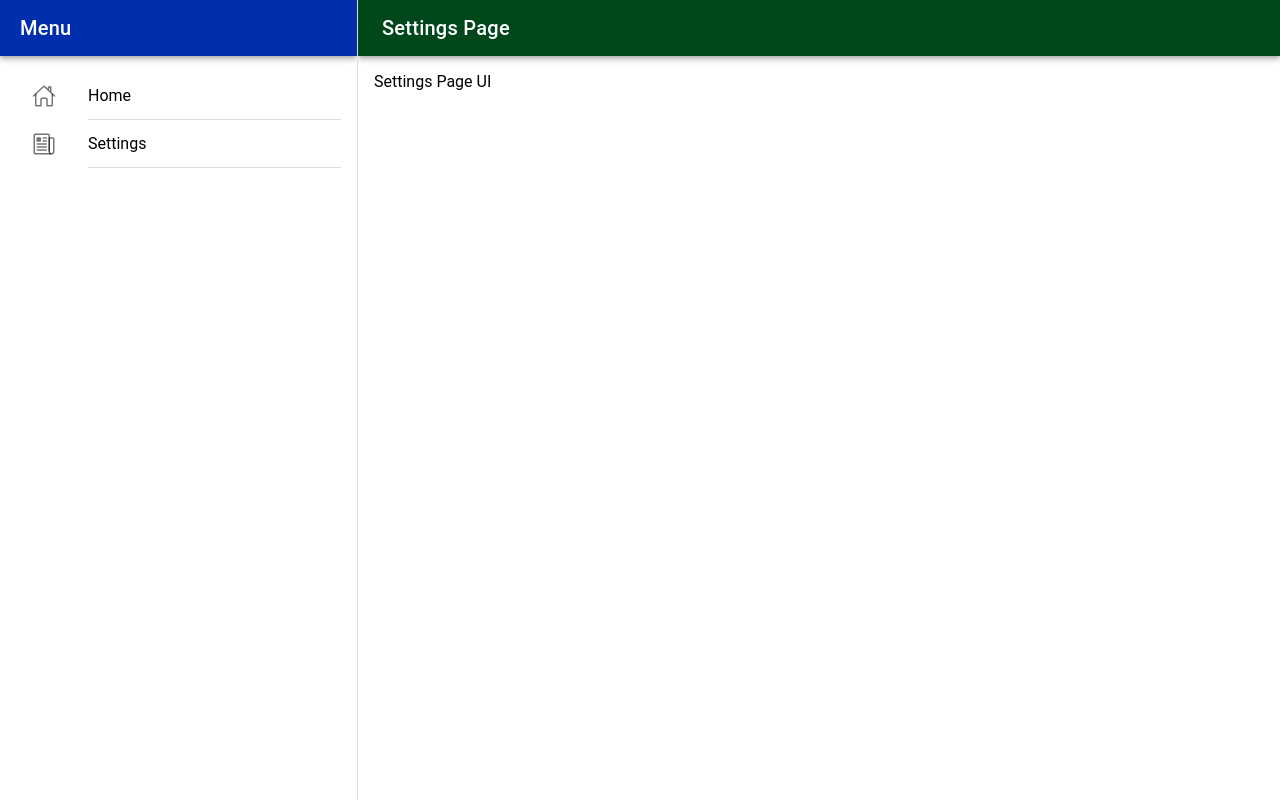
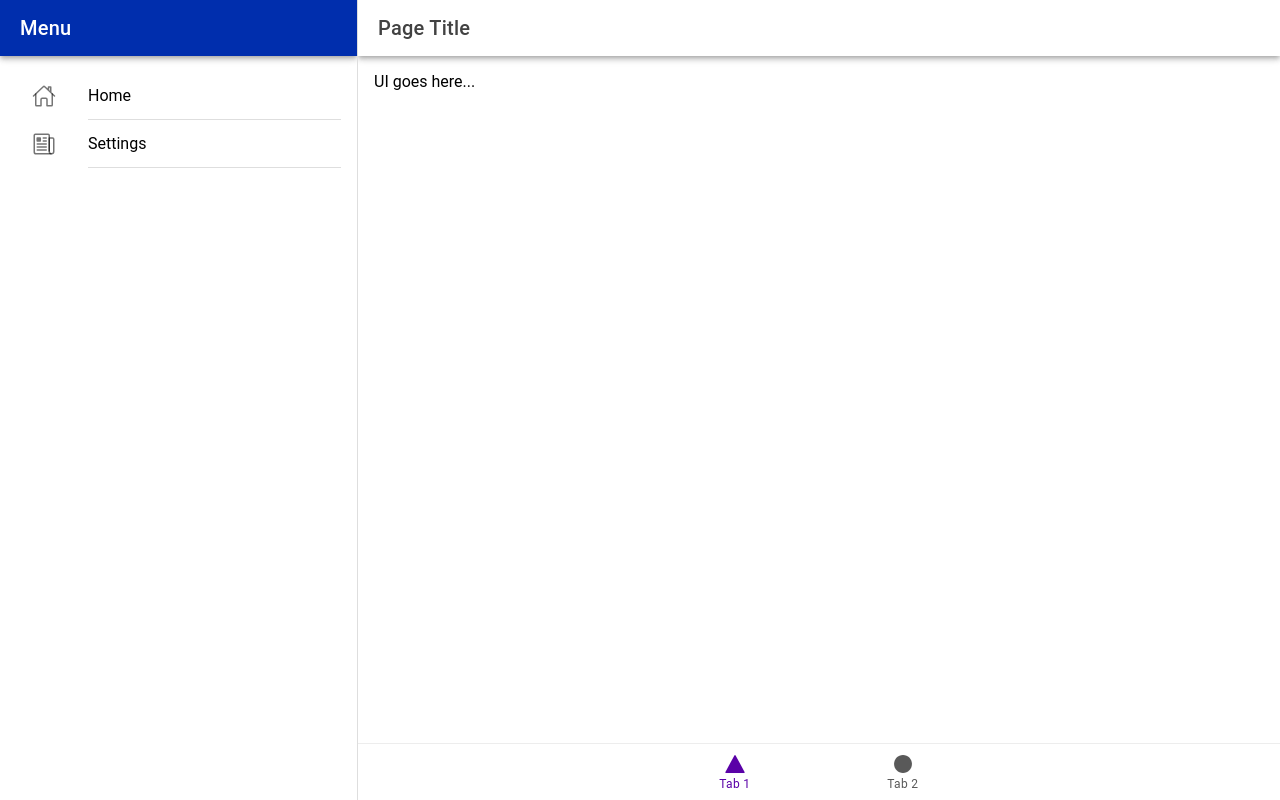
Before and after one commit to nayak-nirmalya/ionic-playground, a React (Vite) app: page /app/settings/tab1 in a window 1280 px wide. Built offline with nearby package versions, Linux system fonts and the light colour scheme.

Commit message:
minor bug fixes: tabs in setting page

```diff
--- a/src/pages/List.tsx
+++ b/src/pages/List.tsx
@@ -4,9 +4,6 @@ import {
   IonHeader,
   IonMenuButton,
   IonPage,
-  IonTabBar,
-  IonTabButton,
-  IonTabs,
   IonTitle,
   IonToolbar,
 } from "@ionic/react";
@@ -14,11 +11,17 @@ import React from "react";
 
 const List: React.FC = () => {
   return (
-    <IonTabs>
-      <IonTabBar slot="bottom">
-        <IonTabButton tab="tab1" href="/app/settings/tab1"></IonTabButton>
-      </IonTabBar>
-    </IonTabs>
+    <IonPage>
+      <IonHeader>
+        <IonToolbar color="success">
+          <IonButtons slot="start">
+            <IonMenuButton />
+          </IonButtons>
+          <IonTitle>List Page</IonTitle>
+        </IonToolbar>
+      </IonHeader>
+      <IonContent className="ion-padding">List UI</IonContent>
+    </IonPage>
   );
 };
 
--- a/src/pages/Settings.tsx
+++ b/src/pages/Settings.tsx
@@ -1,27 +1,40 @@
 import {
-  IonButtons,
-  IonContent,
-  IonHeader,
-  IonMenuButton,
-  IonPage,
-  IonTitle,
-  IonToolbar,
+  IonIcon,
+  IonLabel,
+  IonRouterOutlet,
+  IonTabBar,
+  IonTabButton,
+  IonTabs,
 } from "@ionic/react";
+import { triangle, ellipse } from "ionicons/icons";
 import React from "react";
+import { Route, Redirect } from "react-router";
+import Tab1 from "./Tab1";
+import Tab2 from "./Tab2";
 
 const Settings: React.FC = () => {
   return (
-    <IonPage>
-      <IonHeader>
-        <IonToolbar color="success">
-          <IonButtons slot="start">
-            <IonMenuButton />
-          </IonButtons>
-          <IonTitle>Settings Page</IonTitle>
-        </IonToolbar>
-      </IonHeader>
-      <IonContent className="ion-padding">Settings Page UI</IonContent>
-    </IonPage>
+    <IonTabs>
+      <IonTabBar slot="bottom">
+        <IonTabButton tab="tab1" href="/app/settings/tab1">
+          <IonIcon icon={triangle} />
+          <IonLabel>Tab 1</IonLabel>
+        </IonTabButton>
+        <IonTabButton tab="tab2" href="/app/settings/tab2">
+          <IonIcon icon={ellipse} />
+          <IonLabel>Tab 2</IonLabel>
+        </IonTabButton>
+      </IonTabBar>
+
+      <IonRouterOutlet>
+        <Route path="/app/settings/tab1" component={Tab1} />
+        <Route path="/app/settings/tab2" component={Tab2} />
+
+        <Route exact path="/app/settings">
+          <Redirect to="/app/settings/tab1" />
+        </Route>
+      </IonRouterOutlet>
+    </IonTabs>
   );
 };
 
```
